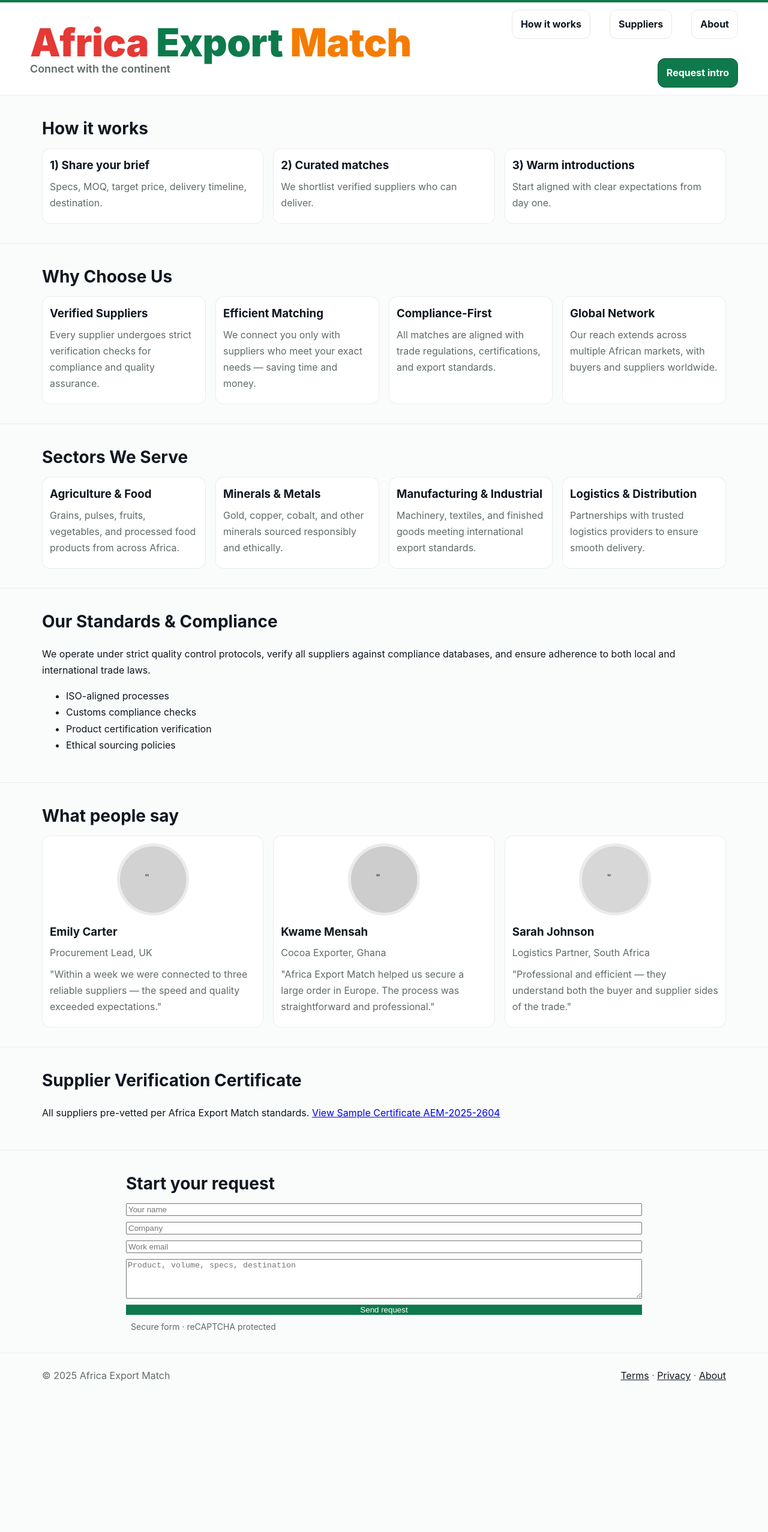
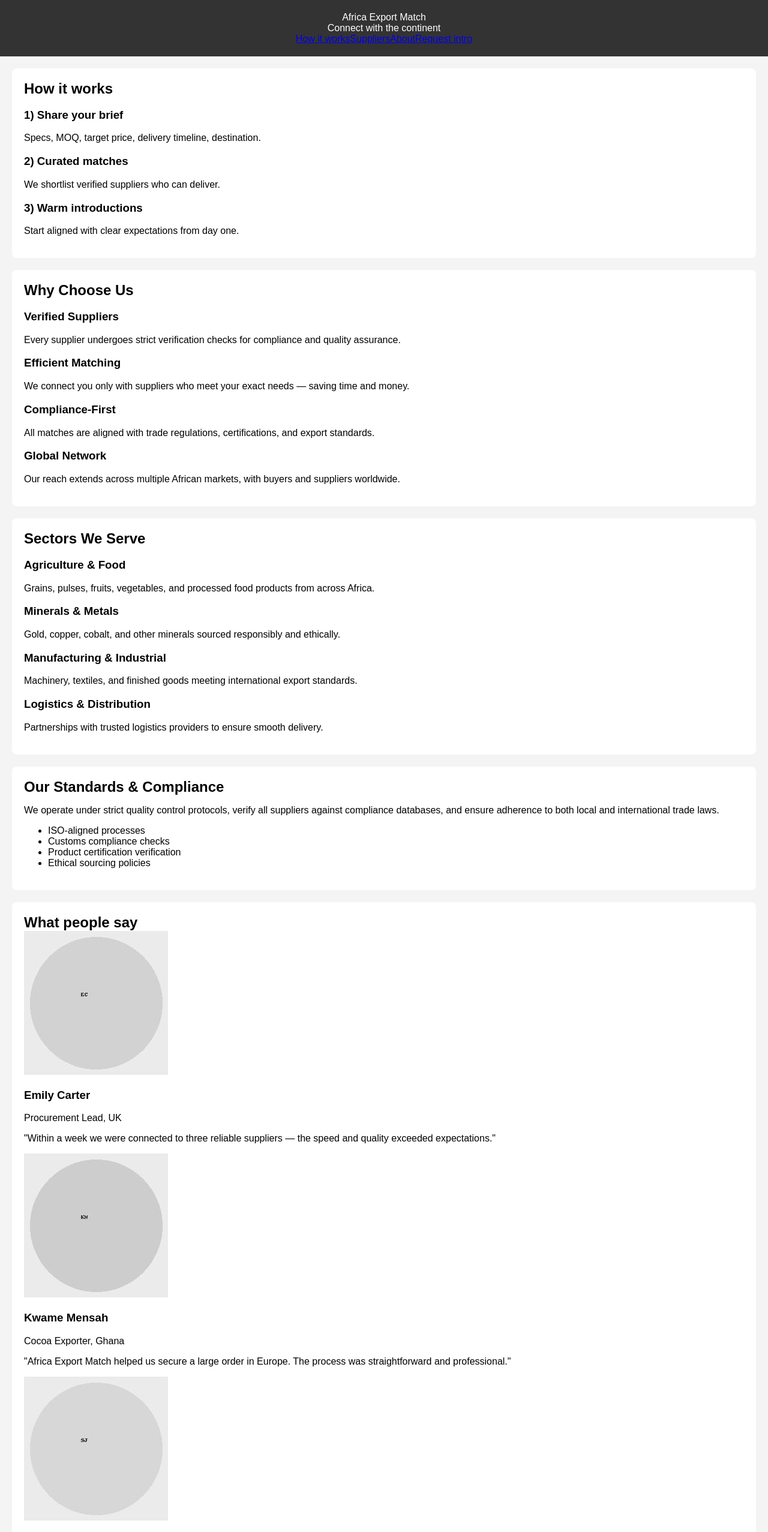
Before and after one commit to abdullkhal/africa-export-match, a plain HTML site: page index.html in a window 1280 px wide. Shown: the top 2554 px of the page at 60% size. Before the commit the page ends 2332 px from the top, so only its background shows below. Drawn offline with Linux system fonts and the light colour scheme; files whose address does not match are found by name.

Commit message:
Add files via upload

```diff
--- a/style.css
+++ b/style.css
@@ -1,66 +1,59 @@
+body {
+    font-family: Arial, sans-serif;
+    margin: 0;
+    padding: 0;
+    background-color: #f4f4f4;
+}
 
-:root{
-  --brand:#0e7a4b;
-  --brand-dark:#0b5d39;
-  --bg:#fafcfb;
-  --ink:#0f1720;
-  --muted:#5f6b66;
-  --card:#ffffff;
-  --bar:#0e7a4b;
-  --red:#e53935;
-  --green:#0e7a4b;
-  --orange:#f57c00;
+header {
+    background-color: #333;
+    color: #fff;
+    padding: 20px;
+    text-align: center;
 }
-*{box-sizing:border-box}
-html{scroll-behavior:smooth}
-html,body{margin:0;padding:0}
-body{font-family:Inter, ui-sans-serif, system-ui, -apple-system, Segoe UI, Roboto, Helvetica, Arial; background:var(--bg); color:var(--ink); line-height:1.7}
-.container{max-width:1180px;margin:0 auto;padding:0 20px}
 
-.accent{height:4px;background:var(--bar)}
+h1, h2 {
+    margin: 0;
+}
 
-.header{position:sticky;top:0;z-index:40;background:rgba(255,255,255,.96);backdrop-filter:blur(10px);border-bottom:1px solid rgba(15,23,32,.06)}
-.header-inner{display:grid;grid-template-columns:1.3fr .7fr;align-items:center;gap:16px;padding:12px 0}
-.brandblock{line-height:1.05}
-.brandline{font-weight:900;font-size:clamp(28px, 5vw, 80px);letter-spacing:-0.5px}
-.brandline .red{color:var(--red)}
-.brandline .green{color:var(--green)}
-.brandline .orange{color:var(--orange)}
-.tagline{margin-top:2px;font-weight:600;color:var(--muted);font-size:clamp(14px,1.4vw,18px)}
+section {
+    padding: 20px;
+    background-color: #fff;
+    margin: 20px;
+    border-radius: 8px;
+}
 
-.primary-nav{display:flex;justify-content:flex-end;gap:32px;flex-wrap:wrap}
-.primary-nav a{display:inline-block;padding:10px 14px;border-radius:12px;text-decoration:none;border:1px solid rgba(15,23,32,.1);color:var(--ink);font-weight:700;transition:transform .08s ease, background .12s ease}
-.primary-nav a:hover{background:#f1f5f3;transform:translateY(-1px)}
-.primary-nav a.cta{background:var(--brand);color:#fff;border-color:var(--brand-dark)}
-.primary-nav a.cta:hover{filter:brightness(1.05)}
+footer {
+    padding: 20px;
+    background-color: #fff;
+    margin: 20px;
+    border-radius: 8px;
+}
 
-.section{padding:32px 0;border-bottom:1px solid rgba(15,23,32,.06)}
-.section h2{font-size:28px;margin:0 0 8px}
-.section p.lead{color:var(--muted);margin-top:0}
+form {
+    background-color: #f9f9f9;
+    padding: 15px;
+    border-radius: 5px;
+    text-align: center;
+}
 
-.grid{display:grid;grid-template-columns:repeat(auto-fit,minmax(260px,1fr));gap:16px}
-.card{background:var(--card);border:1px solid rgba(15,23,32,.08);border-radius:14px;overflow:hidden}
-.card .p{padding:12px}
-.card h3{margin:0 0 6px}
-.card p{margin:0 0 8px;color:var(--muted)}
-.card img{width:100%;height:180px;object-fit:cover}
-.card.testimonial img{height:120px;width:120px;border-radius:50%;object-fit:cover;margin:12px auto 0;display:block}
+input[type="text"], input[type="email"] {
+    width: 80%;
+    padding: 10px;
+    margin: 10px 0;
+    border: 1px solid #ddd;
+    border-radius: 4px;
+}
 
-.row-logos{display:grid;grid-template-columns:repeat(auto-fit,minmax(180px,1fr));gap:14px;align-items:center}
-.row-logos img{width:100%;max-width:240px;opacity:.9;filter:grayscale(100%) contrast(1.05)}
-.row-logos img:hover{opacity:1;filter:none}
+input[type="submit"] {
+    background-color: #5c7a8e;
+    color: white;
+    border: none;
+    padding: 10px;
+    cursor: pointer;
+    border-radius: 4px;
+}
 
-.trust-inline{display:flex;align-items:center;gap:8px;color:var(--muted);font-size:14px;margin-top:8px}
-.badge-inline{display:inline-flex;align-items:center;gap:8px;border:1px solid rgba(15,23,32,.1);border-radius:999px;padding:6px 10px;background:#fff}
-
-.footer{padding:24px 0;color:var(--muted)}
-.footer a{color:var(--ink)}
-
-.timeline{border-left:3px solid rgba(0,0,0,.08);padding-left:14px;display:grid;gap:10px}
-.timeline .t{background:#fff;border:1px solid rgba(0,0,0,.06);border-radius:10px;padding:10px}
-
-@media (max-width:860px){
-  .header-inner{grid-template-columns:1fr}
-  .primary-nav{justify-content:center;gap:18px}
-  .brandline{font-size:clamp(28px, 7vw, 48px)}
+input[type="submit"]:hover {
+    background-color: #4a5d6a;
 }
```
Also changed, not shown: affiliate-marketing.html (added, +33 -0 lines), market-intelligence-reports.html (added, +34 -0 lines), 1 other file.
